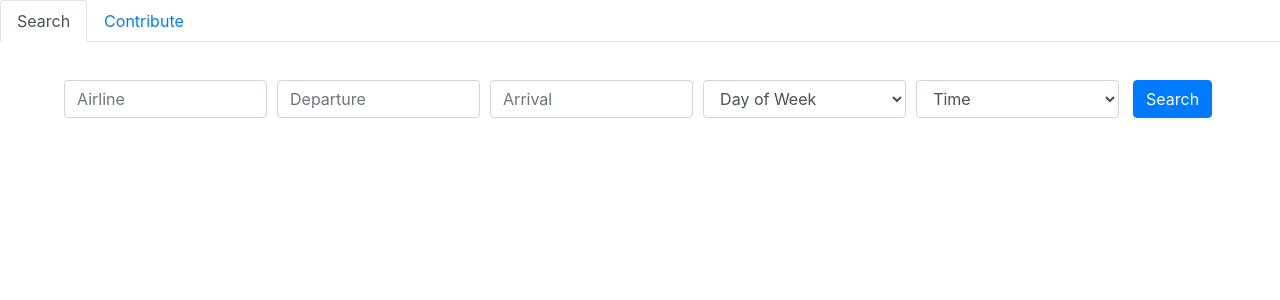
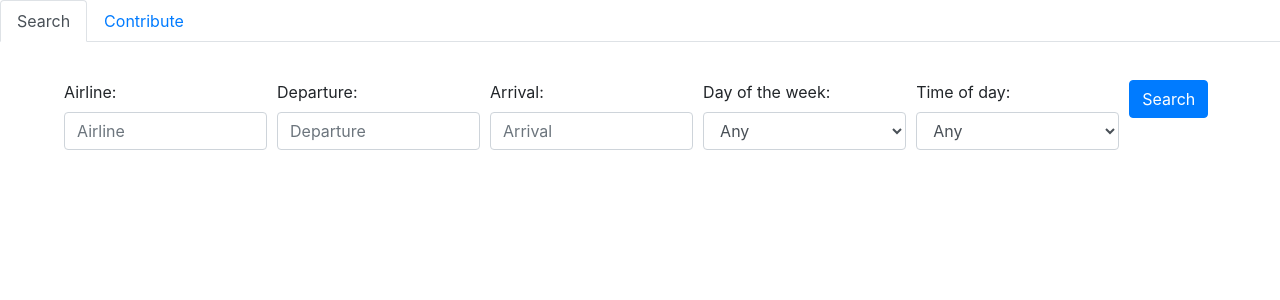
Before and after one commit to sophiazhi/airborne, a React (Create React App) app: page / in a window 1280 px wide. Shown: the top 300 px of the page. Built offline with nearby package versions, Linux system fonts and the light colour scheme.

Commit message:
Update Search.js

```diff
--- a/src/Search.js
+++ b/src/Search.js
@@ -46,26 +46,30 @@ class Search extends React.Component {
         return (
             <div>
                 <Form className="searchbar-container" >
-                    <Form.Row className="searchbar d-flex justify-content-center">
+                    <Form.Row className="searchbar d-flex text-left">
                         <Col>
                             <Form.Group controlId="formAirline">
+                                <Form.Label className="">Airline:</Form.Label>
                                 <Form.Control ref={this.airline} type="text" placeholder="Airline"/>
                             </Form.Group>
                         </Col>
                         <Col>
                             <Form.Group controlId="formDeparture">
+                                <Form.Label>Departure:</Form.Label>
                                 <Form.Control ref={this.departure} type="text" placeholder="Departure"/>
                             </Form.Group>
                         </Col>
                         <Col>
                             <Form.Group controlId="formArrival">
+                                <Form.Label>Arrival:</Form.Label>
                                 <Form.Control ref={this.arrival} type="text" placeholder="Arrival"/>
                             </Form.Group>
                         </Col>
                         <Col>
                             <Form.Group controlId="formDayOfWeek">
+                                <Form.Label>Day of the week:</Form.Label>
                                 <Form.Control ref={this.dayOfWeek} as="select" defaultValue="Day of Week">
-                                    <option>Day of Week</option>
+                                    <option>Any</option>
                                     <option>Monday</option>
                                     <option>Tuesday</option>
                                     <option>Wednesday</option>
@@ -79,8 +83,9 @@ class Search extends React.Component {
 
                         <Col>
                             <Form.Group controlId="formTime">
+                                <Form.Label>Time of day:</Form.Label>
                                 <Form.Control ref={this.time} as="select" defaultValue="Time">
-                                    <option>Time</option>
+                                    <option>Any</option>
                                     <option>2:00 AM - 5:59 AM</option>
                                     <option>6:00 AM - 9:59 AM</option>
                                     <option>10:00 AM - 1:59 PM</option>
```
